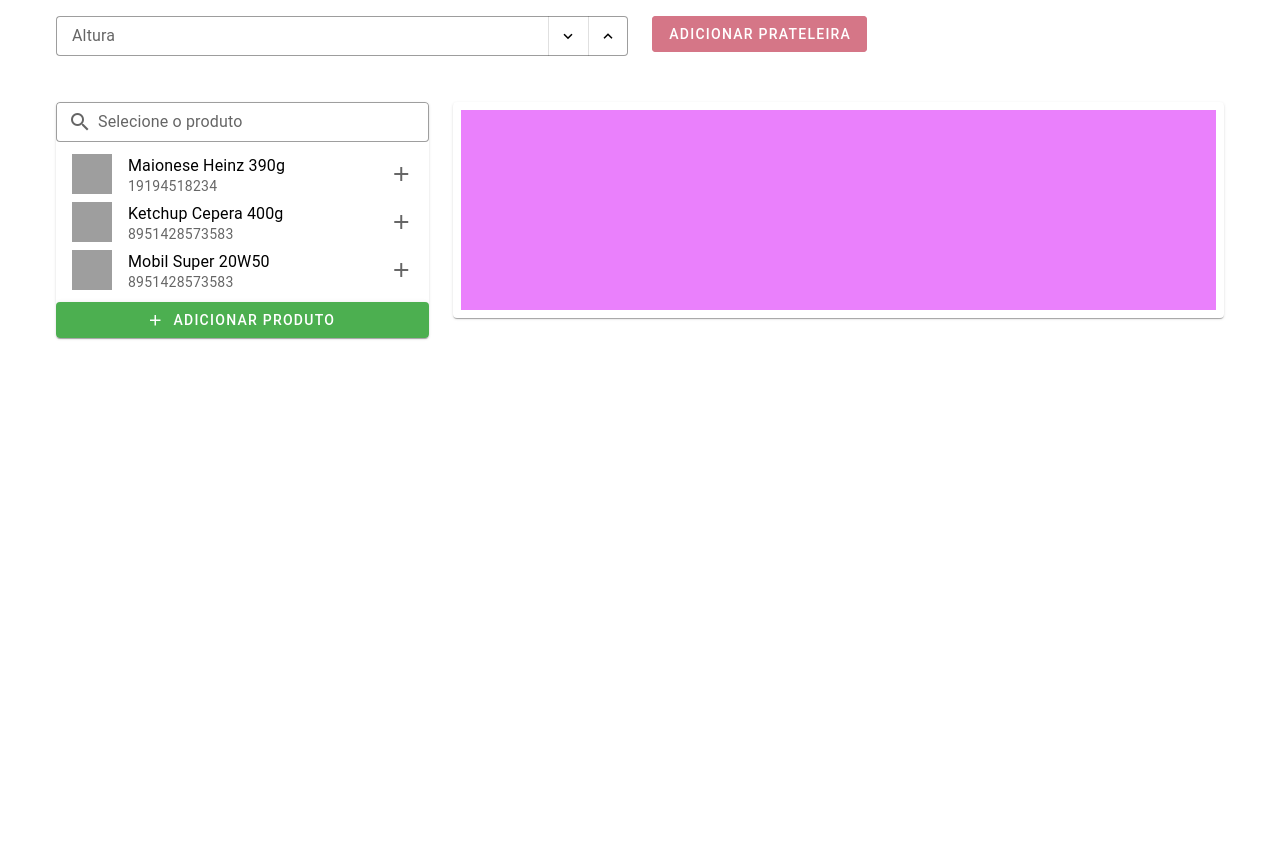
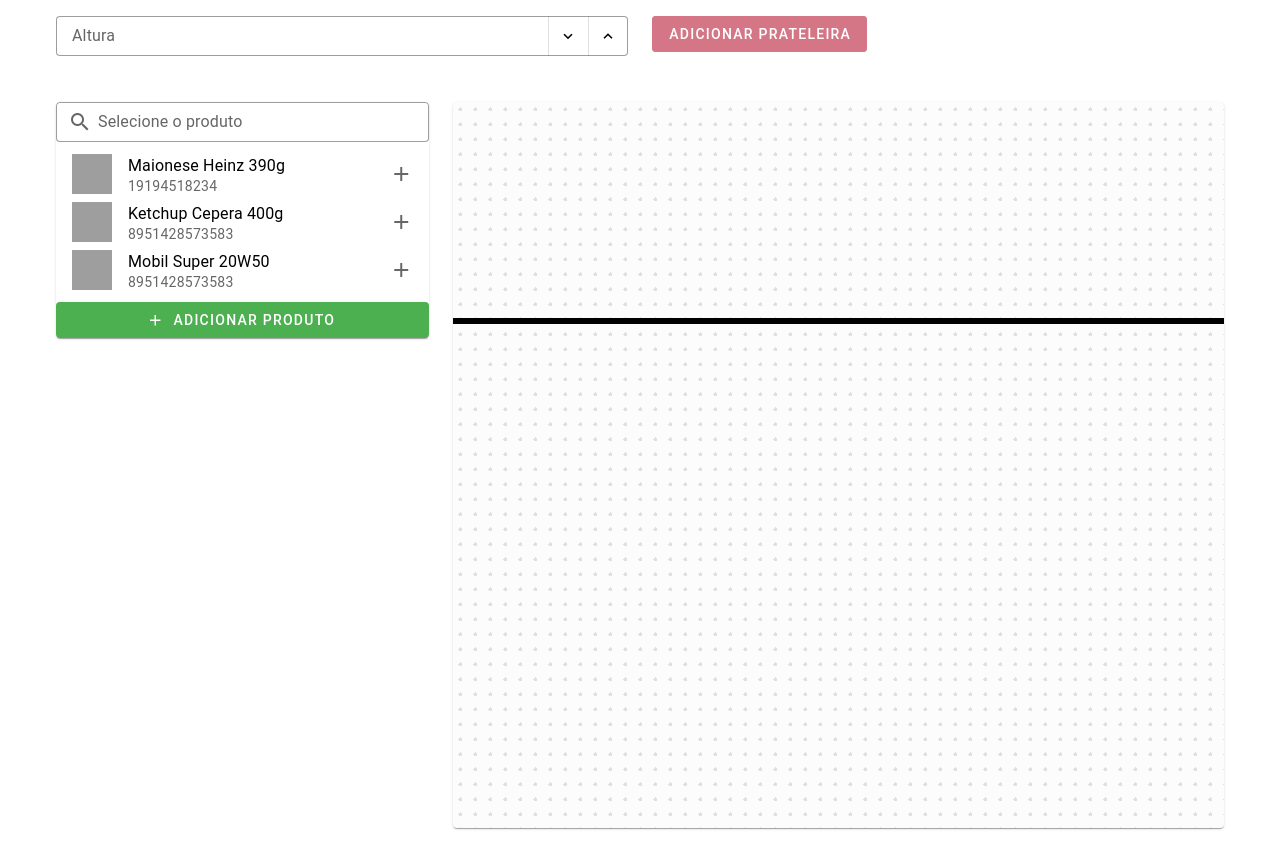
Before and after one commit to Alexandre1222/drag-and-drop-for-real, a Vue app: page / in a window 1280 px wide. Before the commit the page ends 800 px from the top, so only its background shows below. Built offline with nearby package versions, Linux system fonts and the light colour scheme; grey boxes are pictures that could not be loaded; a small style sheet from the web is missing.

Commit message:
feat: adding dot and a converter Cm to Px

```diff
--- a/src/components/ExampleFour.vue
+++ b/src/components/ExampleFour.vue
@@ -1,33 +1,35 @@
 <script setup>
-import {ref} from "vue";
+import {onMounted, ref} from "vue";
 import AddProductDialog from "@/components/dialog/addProductDialog.vue";
+import cmToPixel from "@/plugins/helper/cmToPixel.js";
 const addProductModel = ref(false)
 const productList = ref([
   {
     "title": "Maionese Heinz 390g",
     "previewUrl": "https://phygital-files.mercafacil.com/comercial-big-oferta/uploads/produto/heinz_maionese_390g_1684dc84-5ab9-4d35-a4f6-db95408160ee.png",
     "sku": "19194518234",
-    "height": 190,
-    "width": 70,
-    "depth": 70
+    "height": 16.9,
+    "width": 8,
+    "depth": 5.5
   },
   {
     "title": "Ketchup Cepera 400g",
     "previewUrl": "https://phygital-files.mercafacil.com/primato/uploads/produto/ketchup_cepera_400g_tradicional_6f642c91-029c-4976-a93d-4d81393e9ca8.png",
     "sku": "8951428573583",
-    "height": 200,
-    "width": 60,
-    "depth": 60
+    "height": 15,
+    "width": 8,
+    "depth": 5.5
   },
   {
     "title": "Mobil Super 20W50",
     "previewUrl": "https://moovelub.com/mobil/storage/uploads/00000000139.png?v=1723689740035",
     "sku": "8951428573583",
-    "height": 250,
-    "width": 100,
-    "depth": 60
+    "height": 25,
+    "width": 9,
+    "depth": 7
   },
 ])
+
 const shelf = ref([{height: 200, products: []}])
 const shelfHeight = ref(null)
 const draggedItem = ref(null)
@@ -87,7 +89,6 @@ function onDrop(index, dropIndex) {
   }
   onDragEnd()
 }
-
 </script>
 
 <template>
@@ -130,24 +131,25 @@ function onDrop(index, dropIndex) {
         </v-card>
       </v-col>
       <v-col cols="8">
-        <v-card>
-          <v-row>
-            <v-col cols="12">
+        <v-card class="polka-dot">
+          <v-row >
+            <v-col cols="12" style="height: 750px">
               <template v-for="(shelfItem, index) in shelf">
-                <v-row class="bg-purple-accent-1 ma-2" @drop="onDrop(index, index)" @dragover.prevent
-                       :style="{'min-height': shelfItem.height + 'px'}">
-                    <v-col cols="2" class="pa-0 ma-0" align-self="end" v-for="(imageItem, itemIndex) in shelfItem.products">
+                <v-row class="my-2 flex-nowrap" @drop="onDrop(index, index)" @dragover.prevent
+                       :style="{'min-height': shelfItem.height + 'px'}" >
+                    <v-col cols="auto" class="pa-0 ma-0" align-self="end" v-for="(imageItem, itemIndex) in shelfItem.products">
                       <v-img
                         draggable="true"
                         @dragstart="onDragStart(shelfItem, itemIndex, index)"
                         @dragend="onDragEnd"
                         @drop="onDrop(index, itemIndex)"
                         :src="imageItem.previewUrl"
-                        :height="imageItem.height + 'px'"
-                        :width="imageItem.width + 'px'"
+                        :height="cmToPixel(imageItem.height, imageItem.width).heightPx"
+                        :width="cmToPixel(imageItem.height, imageItem.width).widthPx"
                       />
                     </v-col>
                 </v-row>
+                <v-divider thickness="6" color="black" variant="solid" class="border-opacity-100"/>
               </template>
             </v-col>
           </v-row>
@@ -160,11 +162,14 @@ function onDrop(index, dropIndex) {
 </template>
 
 <style scoped>
-.drag-over {
-  background-color: #42b883;
-}
-
-.drag-el {
-  color: white;
+.polka-dot {
+  padding: 0;
+  margin: 0;
+  background-color: #fcfcfd;
+  background-image: radial-gradient(
+    #dfdfe4 2px,
+  transparent 2px
+  );
+  background-size: 15px 15px;
 }
 </style>
--- /dev/null
+++ b/src/plugins/helper/cmToPixel.js
@@ -0,0 +1,14 @@
+function cmToPixel(height, width) {
+  const MAX_PX = 180 // tamanho máximo visual (caixa imaginária)
+
+  // usa o maior lado real como referência
+  const maxRealSide = Math.max(height, width)
+
+  const scale = MAX_PX / maxRealSide
+
+  return {
+    heightPx: Math.round(height * scale),
+    widthPx: Math.round(width * scale)
+  }
+}
+export default cmToPixel
```
